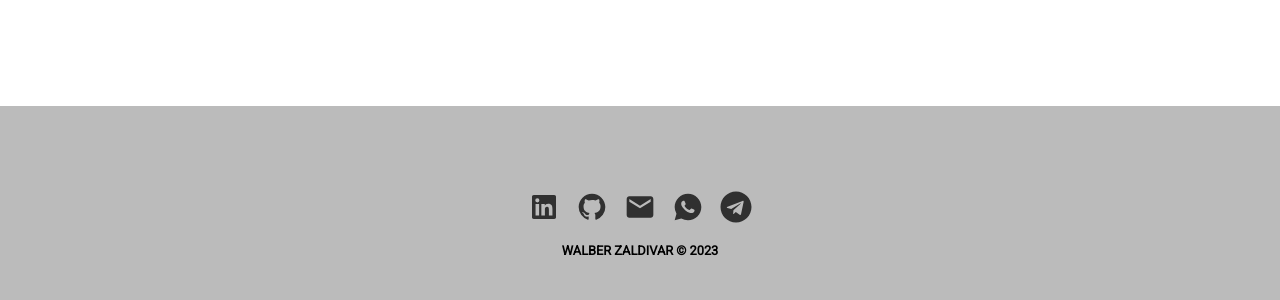
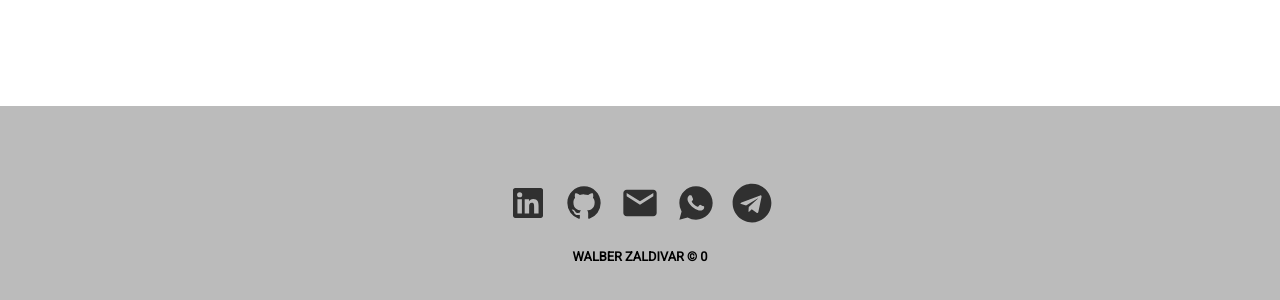
Before and after one commit to wzaldivar/wzaldivar-profile, a Next.js app: page / in a window 1280 px wide. Shown: the part 1494-1794 px from the top of the page. Built offline with nearby package versions, Linux system fonts and the light colour scheme.

Commit message:
social media updated

```diff
--- a/src/components/footer-section.tsx
+++ b/src/components/footer-section.tsx
@@ -1,14 +1,15 @@
-import { FunctionComponent } from "react";
+import { FunctionComponent, useEffect } from "react";
 
 import SocialMediaBar from "@/components/social-media-bar";
 
 const FooterSection: FunctionComponent = () => {
-  const currentYear = new Date().getFullYear();
+  const copyrightLabel = () =>
+    `Walber Zaldivar © ${new Date().getMilliseconds()}`;
 
   return (
     <div className="section-footer">
       <SocialMediaBar />
-      <div className="copyright">WALBER ZALDIVAR © {currentYear}</div>
+      <div className="copyright-label">{copyrightLabel()}</div>
     </div>
   );
 };
--- a/src/components/social-media-bar.tsx
+++ b/src/components/social-media-bar.tsx
@@ -1,29 +1,22 @@
 import { FunctionComponent } from "react";
 
-import { FaTelegram as TelegramIcon } from "react-icons/fa";
-import { MdEmail as EmailIcon } from "react-icons/md";
+import SocialMediaButton from "@/components/social-media-button";
 import {
-  RiGithubFill as GithubIcon,
-  RiLinkedinBoxFill as LinkedinIcon,
-  RiWhatsappFill as WhatsappIcon,
-} from "react-icons/ri";
-
-import SocialMediaButton from "@/components/social-media-button";
+  socialMediaBarLabel,
+  socialMediaButtonProps,
+} from "@/data/social-media";
 
 const SocialMediaBar: FunctionComponent = () => {
-  const LINKEDIN_URL = "https://linkedin.com/in/walber-zaldivar-herrera";
-  const GITHUB_URL = "https://github.com/wzaldivar";
-  const MAIL_TO_URL = "mailto:walber.zaldivar@gmail.com";
-  const WHATSAPP_URL = "https://wa.me/59895059121";
-  const TELEGRAM_URL = "https://t.me/wzaldivar";
-
   return (
-    <div className="social-link-bar">
-      <SocialMediaButton href={LINKEDIN_URL} icon={LinkedinIcon} />
-      <SocialMediaButton href={GITHUB_URL} icon={GithubIcon} />
-      <SocialMediaButton href={MAIL_TO_URL} icon={EmailIcon} />
-      <SocialMediaButton href={WHATSAPP_URL} icon={WhatsappIcon} />
-      <SocialMediaButton href={TELEGRAM_URL} icon={TelegramIcon} />
+    <div className="social-link-bar" aria-label={socialMediaBarLabel}>
+      {socialMediaButtonProps.map((props, index) => (
+        <SocialMediaButton
+          key={index}
+          href={props.href}
+          icon={props.icon}
+          aria-label={props["aria-label"]}
+        />
+      ))}
     </div>
   );
 };
--- a/src/components/social-media-button.tsx
+++ b/src/components/social-media-button.tsx
@@ -4,19 +4,26 @@ import Link from "next/link";
 
 import { IconType } from "react-icons";
 
-interface SocialMediaButtonProps {
+export interface SocialMediaButtonProps {
   href: string;
   icon: IconType;
+  "aria-label"?: string | undefined;
 }
 
-const SocialMediaButton: FunctionComponent<SocialMediaButtonProps> = ({
-  href,
-  icon: SocialMediaIcon,
-}) => {
+const SocialMediaButton: FunctionComponent<SocialMediaButtonProps> = (
+  props,
+) => {
+  const { href, icon: SocialMediaIcon, "aria-label": ariaLabel } = props;
+
   return (
     <div className="social-link-frame">
-      <Link className="social-link" href={href} rel="noopener noreferrer">
-        <SocialMediaIcon />
+      <Link
+        className="social-link"
+        href={href}
+        rel="noopener noreferrer"
+        aria-label={ariaLabel}
+      >
+        <SocialMediaIcon aria-hidden={true} />
       </Link>
     </div>
   );
--- /dev/null
+++ b/src/data/social-media.ts
@@ -0,0 +1,40 @@
+import { FaTelegram as TelegramIcon } from "react-icons/fa";
+import { MdEmail as EmailIcon } from "react-icons/md";
+import {
+  RiGithubFill as GithubIcon,
+  RiLinkedinBoxFill as LinkedinIcon,
+  RiWhatsappFill as WhatsappIcon,
+} from "react-icons/ri";
+
+import { SocialMediaButtonProps } from "@/components/social-media-button";
+
+export const socialMediaBarLabel = "Contact Walber Zaldivar";
+
+export const socialMediaButtonProps: SocialMediaButtonProps[] = [
+  {
+    href: "https://linkedin.com/in/walber-zaldivar-herrera",
+    icon: LinkedinIcon,
+    "aria-label": "Go to LinkedIn profile",
+  },
+  {
+    href: "https://github.com/wzaldivar",
+    icon: GithubIcon,
+    "aria-label": "Go to GitHub profile",
+  },
+  {
+    href: "mailto:walber.zaldivar@gmail.com",
+    icon: EmailIcon,
+    "aria-label": "Send email",
+  },
+  {
+    href: "https://wa.me/59895059121",
+    icon: WhatsappIcon,
+    "aria-label": "Send WhatsApp message",
+  },
+
+  {
+    href: "https://t.me/wzaldivar",
+    icon: TelegramIcon,
+    "aria-label": "Send Telegram message",
+  },
+];
--- a/src/styles/footer.scss
+++ b/src/styles/footer.scss
@@ -10,10 +10,11 @@ $copyright-color: black;
   align-items: center;
 }
 
-.copyright {
-  margin-top: 0.5rem;
+.copyright-label {
+  margin-top: 0.8rem;
   margin-bottom: 0.5rem;
   font-size: 0.8rem;
   font-weight: 800;
+  text-transform: uppercase;
   color: $copyright-color;
 }
--- /dev/null
+++ b/src/styles/globals.css
@@ -0,0 +1,184 @@
+.height-full {
+  display: flex;
+  min-height: 100vh;
+  flex-direction: column;
+  justify-content: center;
+  align-items: center;
+}
+
+.title {
+  margin-top: 1.5rem;
+  font-size: 1.5rem;
+  font-weight: 900;
+}
+
+.subtitle {
+  margin-top: 0.5rem;
+  margin-bottom: 0.5rem;
+  font-size: 1.2rem;
+  font-weight: 500;
+  color: #303030;
+}
+
+.section-avatar {
+  background-color: #bbbbbb;
+}
+
+.avatar-frame {
+  position: relative;
+  height: min(30vw, 30vh);
+  width: min(30vw, 30vh);
+}
+
+.avatar {
+  border-radius: 50%;
+  object-fit: contain;
+}
+
+@media (max-width: 480px) {
+  .avatar-frame {
+    height: min(60vw, 40vh);
+    width: min(60vw, 40vh);
+  }
+}
+@media (max-height: 480px) {
+  .avatar-frame {
+    height: min(40vw, 40vh);
+    width: min(40vw, 40vh);
+  }
+}
+.social-link-bar {
+  display: flex;
+  flex-wrap: wrap;
+  flex-direction: row;
+  justify-content: center;
+  align-items: center;
+  max-width: 80vw;
+}
+@media (max-width: 22.75rem) {
+  .social-link-bar {
+    max-width: 10.5rem;
+  }
+}
+
+.social-link-frame {
+  display: flex;
+  width: 3.5rem;
+  height: 3.5rem;
+  justify-content: center;
+  align-items: center;
+}
+
+.social-link {
+  font-size: 2.5rem;
+  color: #303030;
+}
+.social-link:visited {
+  color: #303030;
+}
+.social-link:hover {
+  font-size: 3rem;
+  color: #666666;
+}
+.social-link:active {
+  color: #303030;
+}
+
+.icon-container {
+  display: inline-block;
+  position: absolute;
+  bottom: 1rem;
+}
+
+.icon-bouncer {
+  font-size: 1.5rem;
+  cursor: pointer;
+  animation: bounce 1s 2;
+}
+
+@keyframes bounce {
+  0%, 100% {
+    transform: translateY(0);
+  }
+  40% {
+    transform: translateY(0.5rem);
+  }
+}
+.fade-in {
+  pointer-events: auto;
+  animation: fade-in-animation 0.5s;
+}
+
+.fade-out {
+  opacity: 0;
+  pointer-events: none;
+  animation: fade-out-animation 0.5s;
+}
+
+@keyframes fade-in-animation {
+  0% {
+    opacity: 0;
+  }
+  30% {
+    opacity: 0.7;
+  }
+  100% {
+    opacity: 1;
+  }
+}
+@keyframes fade-out-animation {
+  0% {
+    opacity: 1;
+  }
+  70% {
+    opacity: 0.3;
+  }
+  100% {
+    opacity: 0;
+  }
+}
+.section-footer {
+  height: 30vh;
+  background-color: #bbbbbb;
+  display: flex;
+  flex-direction: column;
+  justify-content: center;
+  align-items: center;
+}
+
+.copyright-label {
+  margin-top: 0.8rem;
+  margin-bottom: 0.5rem;
+  font-size: 0.8rem;
+  font-weight: 800;
+  text-transform: uppercase;
+  color: black;
+}
+
+.height-full {
+  display: flex;
+  min-height: 100vh;
+  flex-direction: column;
+  justify-content: center;
+  align-items: center;
+}
+
+.title {
+  margin-top: 1.5rem;
+  font-size: 1.5rem;
+  font-weight: 900;
+}
+
+.subtitle {
+  margin-top: 0.5rem;
+  margin-bottom: 0.5rem;
+  font-size: 1.2rem;
+  font-weight: 500;
+  color: #303030;
+}
+
+body {
+  margin: 0;
+}
+
+/*# sourceMappingURL=globals.css.map */
--- a/src/styles/social-media.scss
+++ b/src/styles/social-media.scss
@@ -1,33 +1,45 @@
 $social-media-color: #303030;
 $social-media-color-hover: #666666;
 
+$social-link-frame-size: 3.5rem;
+$social-link-font-size-default: 2.5rem;
+$social-link-font-size-hover: 3rem;
+
 .social-link-bar {
   display: flex;
+  flex-wrap: wrap;
   flex-direction: row;
+  justify-content: center;
+  align-items: center;
+  max-width: 80vw;
+
+  @media (max-width: 6.5 * $social-link-frame-size) {
+    max-width: 3 * $social-link-frame-size;
+  }
 }
 
 .social-link-frame {
   display: flex;
-  width: 3rem;
-  height: 3rem;
+  width: $social-link-frame-size;
+  height: $social-link-frame-size;
   justify-content: center;
   align-items: center;
 }
 
 .social-link {
-  font-size: 2rem;
+  font-size: $social-link-font-size-default;
   color: $social-media-color;
 
-  :visited {
+  &:visited {
     color: $social-media-color;
   }
 
-  :hover {
-    font-size: 2.5rem;
+  &:hover {
+    font-size: $social-link-font-size-hover;
     color: $social-media-color-hover;
   }
 
-  :active {
+  &:active {
     color: $social-media-color;
   }
 }
```
Also changed, not shown: 1 other file (tests, documents, lock files or other folders).
